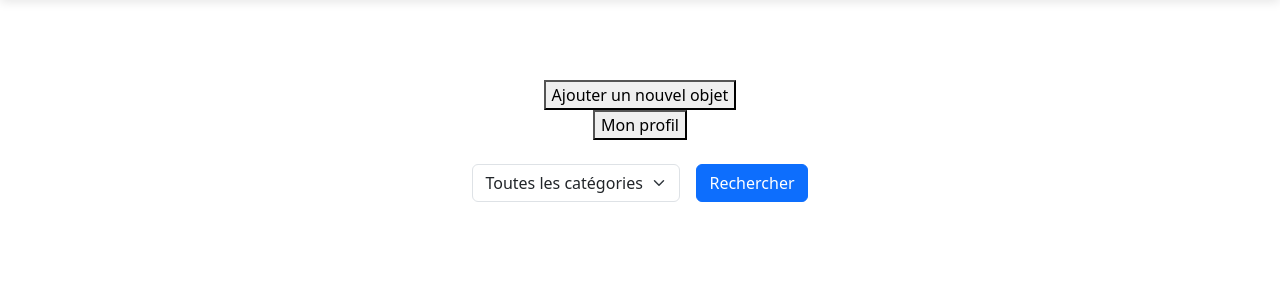
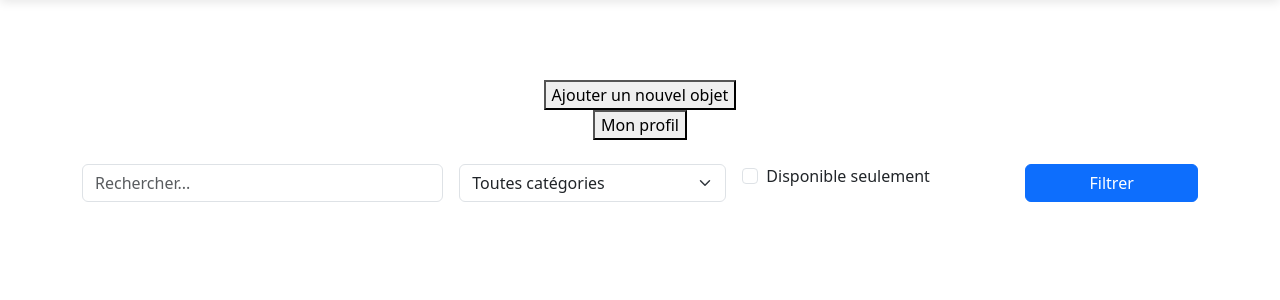
Before and after one commit to Tiana1607/final_project, a PHP site: page /pages/accueil.php in a window 1280 px wide. Shown: the part 82-382 px from the top of the page. Run offline with PHP 8.4, Linux system fonts and the light colour scheme; the visitor is signed in with stand-in values (Sample User, id 1); data comes from the database, SQL or seed files in the repository; data that the repository does not hold is empty.

Commit message:
v2_final

```diff
--- a/v2/inc/connexion.php
+++ b/v2/inc/connexion.php
@@ -1,7 +1,7 @@
 <?php
     function connection(){
-        //$base= mysqli_connect('localhost', 'root', '', 'emprunt');
-        $base= mysqli_connect('localhost' ,'ETU004153' ,'zyBDdP65Z', 'db_s2_ETU004153');
+        $base= mysqli_connect('localhost', 'root', '', 'emprunt');
+        //$base= mysqli_connect('localhost' ,'ETU004153' ,'zyBDdP65Z', 'db_s2_ETU004153');
 
         if(!$base){
             die('erreur de connexion a la base de donnée');
--- a/v2/pages/accueil.php
+++ b/v2/pages/accueil.php
@@ -54,21 +54,29 @@ $list_categ = list_categorie();
             </div>
         </section>
 
+         <!-- Formulaire simplifié -->
          <section class="mb-4">
-            <div class="container d-flex justify-content-center">
-                <form class="row gy-2 gx-3 align-items-center" method="post" action="trait_filtre.php">
-                    <div class="col-auto">
-                        <label class="visually-hidden" for="autoSizingSelect">Tri</label>
-                        <select class="form-select" id="autoSizingSelect" name="cat">
-                            <option selected value="0">Toutes les catégories</option>
+                <div class="container">
+                    <form method="post" action="trait_filtre.php" class="row g-3">
+                        <div class="col-md-4">
+                            <input type="text" name="recherche" class="form-control" placeholder="Rechercher...">
+                        </div>
+                        <div class="col-md-3">
+                            <select name="cat" class="form-select">
+                                <option value="0">Toutes catégories</option>
                                 <?php foreach ($list_categ as $cat): ?>
-                                <option value="<?= $cat['id_categorie'] ?>"><?= htmlspecialchars($cat['nom_categorie']) ?>
-                                </option>
+                                    <option value="<?= $cat['id_categorie'] ?>"><?= $cat['nom_categorie'] ?></option>
                                 <?php endforeach; ?>
                             </select>
                         </div>
-                    <div class="col-auto">
-                        <button type="submit" class="btn btn-primary">Rechercher</button>
+                        <div class="col-md-3">
+                            <div class="form-check">
+                                <input type="checkbox" name="dispo" id="dispo" class="form-check-input">
+                                <label for="dispo" class="form-check-label">Disponible seulement</label>
+                            </div>
+                        </div>
+                        <div class="col-md-2">
+                            <button type="submit" class="btn btn-primary w-100">Filtrer</button>
                         </div>
                     </form>
                 </div>
```
Lines whose indentation alone changed are shown as unchanged.
